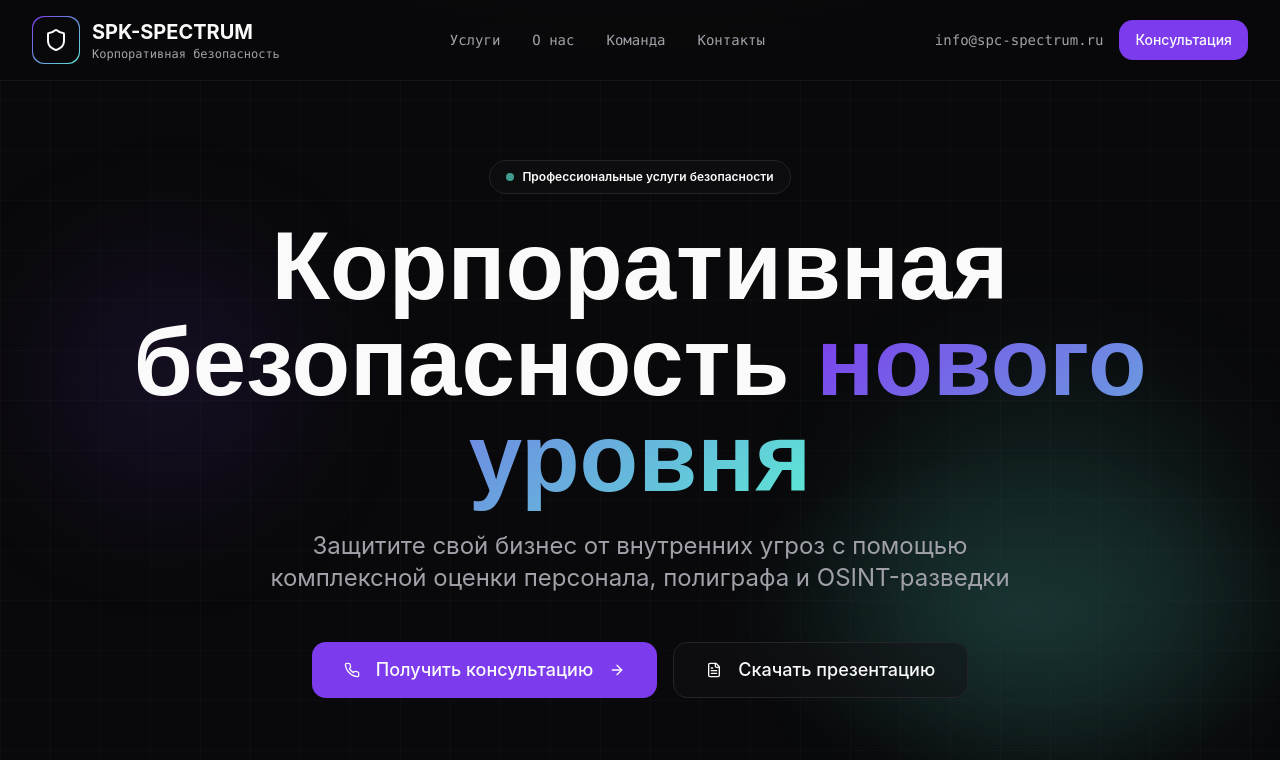
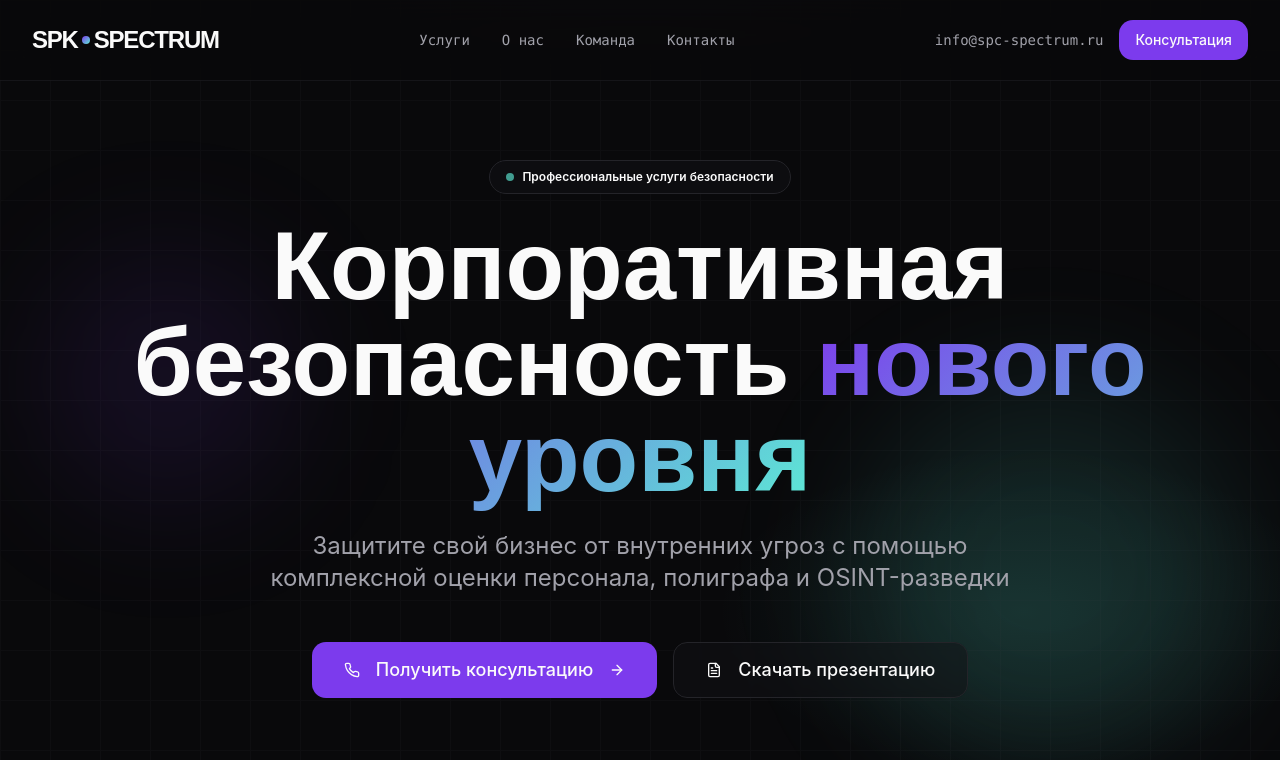
Before and after one commit to D3adM0urn/spectrum-security-analysis, a React (Vite) app: page / in a window 1280 px wide. Shown: the top 760 px of the page. Built offline with nearby package versions, Linux system fonts and the light colour scheme.

Commit message:
Переоформление логотипа под стиль

```diff
--- a/src/components/Footer.tsx
+++ b/src/components/Footer.tsx
@@ -7,16 +7,14 @@ export default function Footer() {
       <div className="container mx-auto px-4 lg:px-8 py-16">
         <div className="grid grid-cols-1 md:grid-cols-3 gap-12">
           <div>
-            <div className="flex items-center gap-3 mb-4">
-              <div className="w-10 h-10 rounded-lg bg-gradient-to-br from-primary to-accent p-[1px]">
-                <div className="w-full h-full rounded-lg bg-background flex items-center justify-center">
-                  <Icon name="Shield" className="w-5 h-5 text-foreground" />
-                </div>
-              </div>
-              <div>
-                <div className="font-bold text-foreground">SPK-SPECTRUM</div>
-                <div className="text-xs text-muted-foreground font-mono">Корпоративная безопасность</div>
-              </div>
+            <div className="flex items-center gap-1 mb-4">
+              <span className="text-xl font-black text-foreground tracking-tighter" style={{ fontFamily: 'Space Grotesk, sans-serif', letterSpacing: '-0.05em' }}>
+                SPK
+              </span>
+              <span className="w-1.5 h-1.5 rounded-full bg-gradient-to-br from-primary to-accent" />
+              <span className="text-xl font-black text-foreground tracking-tighter" style={{ fontFamily: 'Space Grotesk, sans-serif', letterSpacing: '-0.05em' }}>
+                SPECTRUM
+              </span>
             </div>
             <p className="text-sm text-muted-foreground">
               Профессиональные решения в области безопасности для защиты вашего бизнеса
--- a/src/components/Header.tsx
+++ b/src/components/Header.tsx
@@ -11,16 +11,14 @@ const Header = ({ onConsultationClick }: HeaderProps) => {
       <div className="container mx-auto px-4 lg:px-8">
         <div className="flex items-center justify-between h-20">
           <div className="flex items-center gap-3">
-            <div className="w-12 h-12 rounded-xl bg-gradient-to-br from-primary to-accent p-[1px]">
-              <div className="w-full h-full rounded-xl bg-background flex items-center justify-center">
-                <Icon name="Shield" className="w-6 h-6 text-foreground" />
-              </div>
-            </div>
-            <div>
-              <div className="text-xl font-bold text-foreground">SPK-SPECTRUM</div>
-              <div className="text-xs text-muted-foreground font-mono">
-                Корпоративная безопасность
-              </div>
+            <div className="flex items-center gap-1">
+              <span className="text-2xl font-black text-foreground tracking-tighter" style={{ fontFamily: 'Space Grotesk, sans-serif', letterSpacing: '-0.05em' }}>
+                SPK
+              </span>
+              <span className="w-2 h-2 rounded-full bg-gradient-to-br from-primary to-accent" />
+              <span className="text-2xl font-black text-foreground tracking-tighter" style={{ fontFamily: 'Space Grotesk, sans-serif', letterSpacing: '-0.05em' }}>
+                SPECTRUM
+              </span>
             </div>
           </div>
 
```
